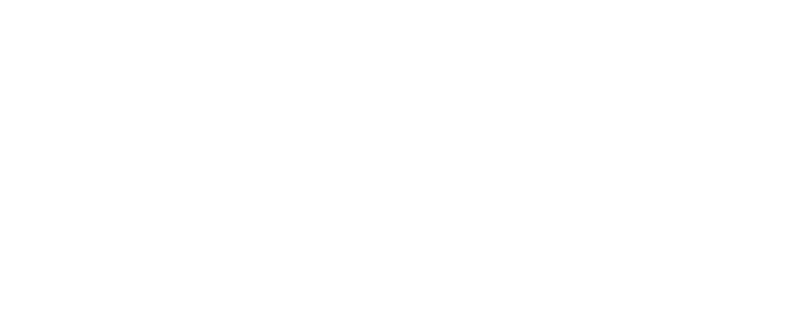
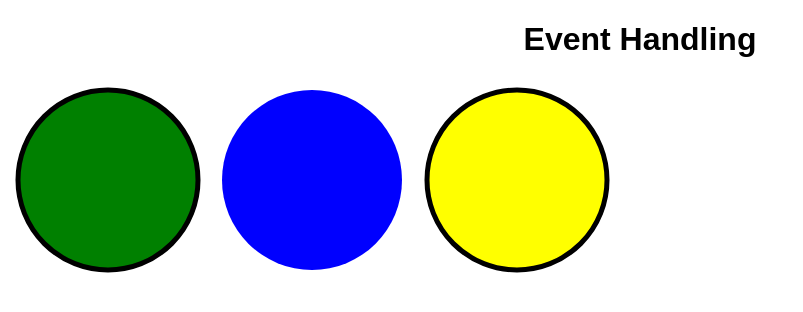
Before and after one commit to DS4200-S22/hw-04-kai-and-clayton, a plain HTML site: page index.html in a window 1280 px wide. Shown: the whole page, without its empty margins (0-803 px from the left). Drawn offline with Linux system fonts and the light colour scheme.

Commit message:
added shapes

```diff
--- a/index.html
+++ b/index.html
@@ -3,12 +3,24 @@
 
 <head>
     <meta charset=utf-8/>
+    <link rel="stylesheet" href="style.css">
+    <title>hw-04</title>
 </head>
 
 
 <body>
-
-
+    <h1>Event Handling</h1>
+        <div class="shapes">
+            <svg width="200" height="200">
+            <circle class="circle1" cx="100" cy="100" r="90" stroke="black" stroke-width="5" fill="green" />
+            </svg>
+            <svg width="200" height="200">
+            <circle class="circle2" cx="100" cy="100" r="90" fill="blue" />
+            </svg>
+            <svg width="200" height="200">
+            <circle class="circle3" cx="100" cy="100" r="90" stroke="black" stroke-width="5" fill="yellow" />
+            </svg>
+        </div>
 </body>
 
 </html>
--- /dev/null
+++ b/style.css
@@ -0,0 +1,7 @@
+body {
+    font-family: Arial;
+  }
+
+h1 {
+    text-align: center;
+}
```
